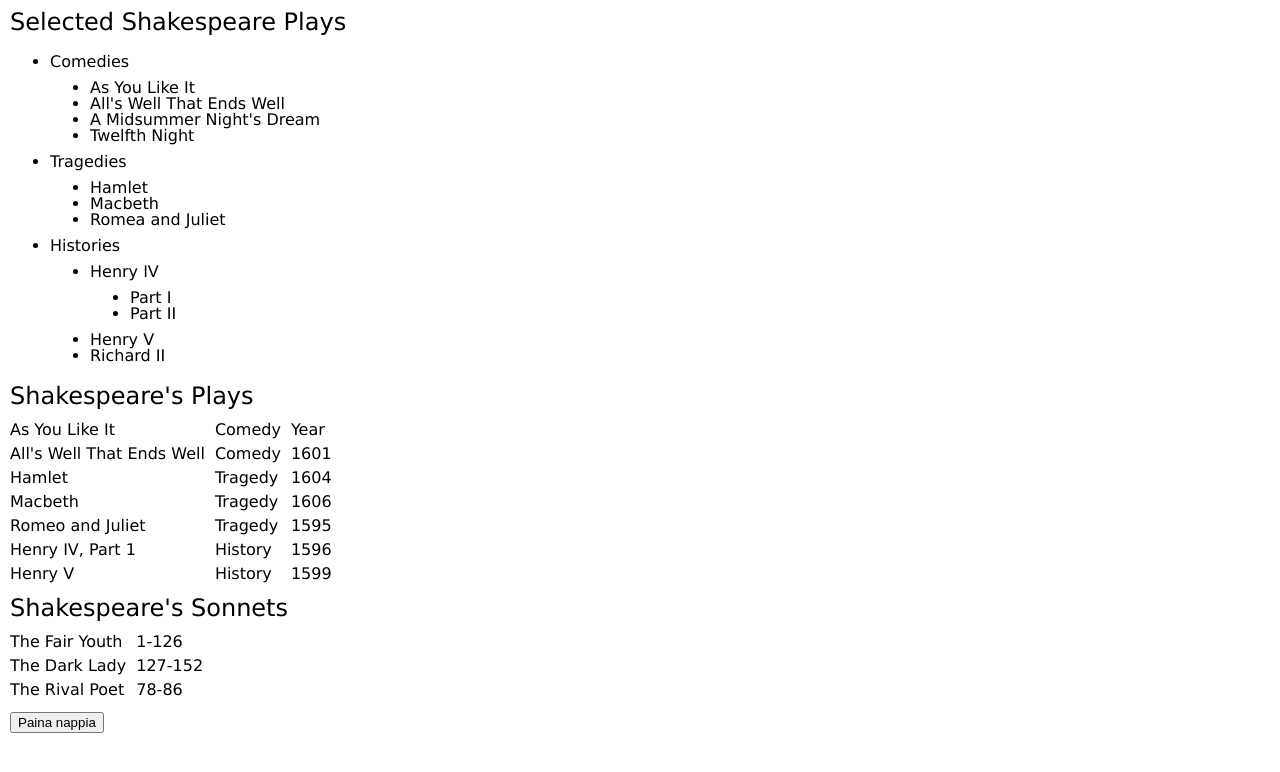
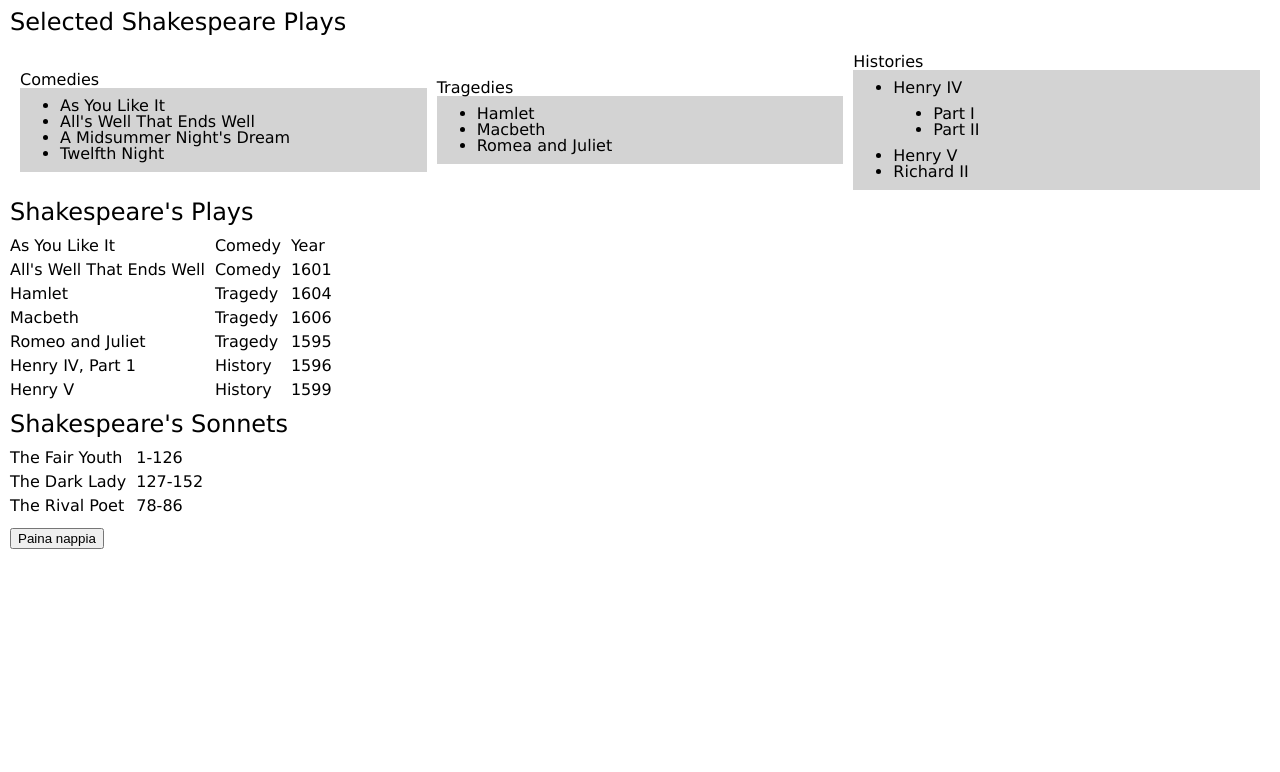
Before and after one commit to Markeesi/05-shakespeare-plays-js, a plain HTML site: page index.html in a window 1280 px wide. Drawn offline with Linux system fonts and the light colour scheme.

Commit message:
css työstön alla

```diff
--- a/index.html
+++ b/index.html
@@ -8,27 +8,28 @@
     <link rel="stylesheet" href="styles/layout.css">
 </head>
 <body>
-    <section id="eka"></section>
+    <section id="eka" >
     <h1>Selected Shakespeare Plays</h1>
-    <ul>
-        <li>Comedies
-            <ul>
+    <ul class="rows-side-by-side">
+        <li class="remove-bulletpoint">Comedies
+            <ul class="background-color-grey">
                 <li>As You Like It</li>
                 <li>All's Well That Ends Well</li>
                 <li>A Midsummer Night's Dream</li>
                 <li>Twelfth Night</li>
             </ul>
         </li>
-        <li>Tragedies
-            <ul>
+        <li class="remove-bulletpoint ">Tragedies
+            <ul class="background-color-grey">
                 <li>Hamlet</li>
                 <li>Macbeth</li>
                 <li>Romea and Juliet</li>
             </ul>
         </li>
-        <li>Histories
-            <ul>
-                <li>Henry IV<ul>
+        <li class="remove-bulletpoint">Histories
+            <ul class="background-color-grey">
+                <li>Henry IV
+                <ul>
                     <li>Part I</li>
                     <li>Part II</li>
                 </ul></li>
@@ -37,6 +38,7 @@
             </ul>
         </li>
     </ul>
+</section>
     <section id="toka"></section>
         <h2>Shakespeare's Plays</h2>
         <table>
--- a/styles/layout.css
+++ b/styles/layout.css
@@ -30,6 +30,26 @@ td {
 
 /* CSS-Säännöt, jotka lisätään javascriptin avulla */
 
+/* Style for the container with class "rows-side-by-side" */
+.rows-side-by-side {
+  display: grid;
+  grid-template-columns: 1fr 1fr 1fr; /* Two columns, adjust as needed */
+  gap: 1rem; /* Adjust the gap between columns */
+  align-items: center; /* Vertically center the containers */
+  padding: 1rem;
+  margin 1rem;
+}
+
+.background-color-grey {
+  background-color: #d3d3d3;
+  margin: 0;
+
+}
+
+.remove-bulletpoint {
+  list-style: none;
+}
+
 
 
 
```
